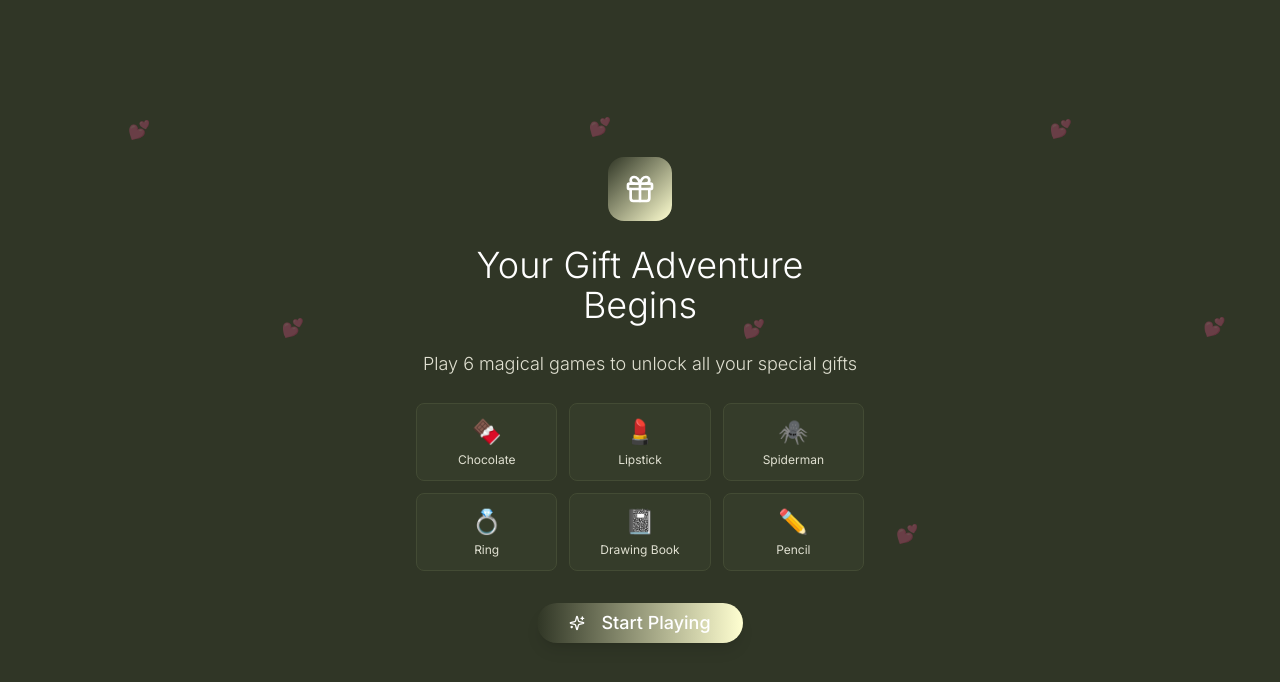
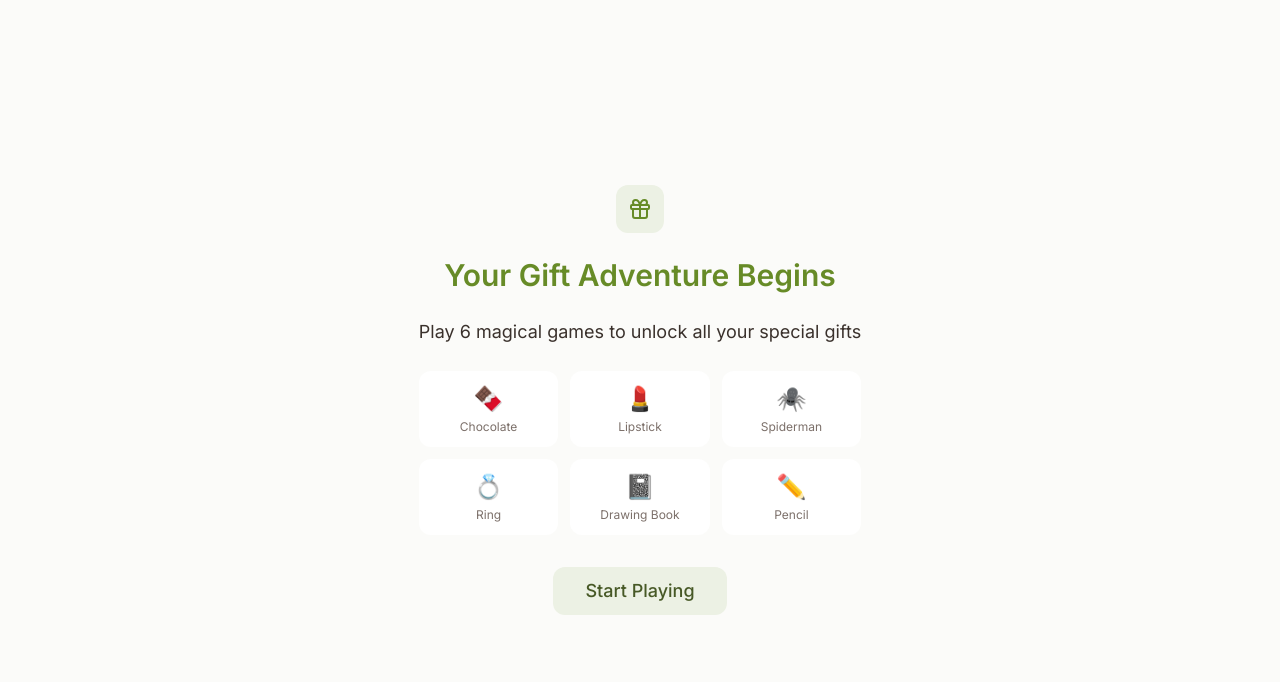
Before and after one commit to akashsundarr/annu-ui, a React (Vite) app: page /gift-box in a window 1280 px wide. Shown: the top 682 px of the page. Built offline with nearby package versions, Linux system fonts and the light colour scheme.

Commit message:
Refactor: Implement light theme with olive accent
Refactor the entire UI to a minimal, clean light theme with a soft olive green accent. Apply light beige background, olive green accents, and updated typography. Remove unnecessary emojis and update layouts for a cozy, romantic feel.

```diff
--- a/src/components/ui/button.tsx
+++ b/src/components/ui/button.tsx
@@ -5,24 +5,25 @@ import { cva, type VariantProps } from "class-variance-authority"
 import { cn } from "@/lib/utils"
 
 const buttonVariants = cva(
-  "inline-flex items-center justify-center gap-2 whitespace-nowrap rounded text-sm font-medium transition-colors focus-visible:outline-none focus-visible:ring-2 focus-visible:ring-ring disabled:pointer-events-none disabled:opacity-50 [&_svg]:pointer-events-none [&_svg]:size-4 [&_svg]:shrink-0",
+  "inline-flex items-center justify-center gap-2 whitespace-nowrap rounded-xl text-sm font-medium transition-colors focus-visible:outline-none focus-visible:ring-2 focus-visible:ring-ring disabled:pointer-events-none disabled:opacity-50 [&_svg]:pointer-events-none [&_svg]:size-4 [&_svg]:shrink-0",
   {
     variants: {
       variant: {
-        default: "bg-primary text-primary-foreground hover:bg-primary/90",
+        default: "bg-secondary text-secondary-foreground hover:bg-accent",
         destructive:
           "bg-destructive text-destructive-foreground hover:bg-destructive/90",
         outline:
-          "border border-border bg-card text-card-foreground hover:bg-accent hover:text-accent-foreground",
+          "border border-border bg-background text-foreground hover:bg-accent",
         secondary:
-          "bg-secondary text-secondary-foreground hover:bg-secondary/90",
+          "bg-secondary text-secondary-foreground hover:bg-accent",
         ghost: "hover:bg-accent hover:text-accent-foreground",
-        link: "text-foreground underline-offset-4 hover:underline",
+        link: "text-primary underline-offset-4 hover:underline",
+        primary: "bg-primary text-primary-foreground hover:bg-primary/90",
       },
       size: {
         default: "h-10 px-4 py-2",
         sm: "h-9 px-3",
-        lg: "h-11 px-8",
+        lg: "h-12 px-6",
         icon: "h-10 w-10",
       },
     },
--- a/src/index.css
+++ b/src/index.css
@@ -5,27 +5,27 @@
 
 @layer base {
   :root {
-    /* Minimalist olive design system */
-    --background: 82 18% 18%; /* Flat olive green #556B2F */
-    --foreground: 60 100% 100%; /* Pure white text */
-    --card: 82 18% 20%; /* Slightly lighter olive for cards */
-    --card-foreground: 60 100% 100%; /* White text on cards */
-    --popover: 82 18% 20%;
-    --popover-foreground: 60 100% 100%;
-    --primary: 82 18% 18%; /* Olive primary */
-    --primary-foreground: 60 100% 100%; /* White on primary */
-    --secondary: 60 100% 91%; /* Muted yellow #FFFACD */
-    --secondary-foreground: 82 18% 18%; /* Olive text on yellow */
-    --muted: 82 18% 22%; /* Muted olive */
-    --muted-foreground: 60 20% 85%; /* Light text for muted */
-    --accent: 60 100% 91%; /* Muted yellow accent */
-    --accent-foreground: 82 18% 18%; /* Olive on yellow */
+    /* Light romantic olive theme */
+    --background: 45 25% 98%; /* Light beige #fdfbf6 */
+    --foreground: 20 14% 20%; /* Dark neutral text */
+    --card: 0 0% 100%; /* Pure white cards */
+    --card-foreground: 82 25% 15%; /* Olive text on cards */
+    --popover: 0 0% 100%;
+    --popover-foreground: 20 14% 20%;
+    --primary: 82 56% 35%; /* Olive green #6b8e23 */
+    --primary-foreground: 0 0% 100%; /* White on olive */
+    --secondary: 82 30% 92%; /* Light olive bg-olive-100 */
+    --secondary-foreground: 82 40% 25%; /* Dark olive text */
+    --muted: 45 15% 95%; /* Very light beige */
+    --muted-foreground: 20 8% 45%; /* Muted text */
+    --accent: 82 30% 92%; /* Light olive accent */
+    --accent-foreground: 82 40% 25%; /* Dark olive on accent */
     --destructive: 0 60% 55%;
-    --destructive-foreground: 60 100% 100%;
-    --border: 82 18% 25%; /* Subtle olive border */
-    --input: 82 18% 25%;
-    --ring: 60 100% 91%; /* Yellow focus ring */
-    --radius: 0.5rem; /* Reduced radius for minimalism */
+    --destructive-foreground: 0 0% 100%;
+    --border: 82 20% 85%; /* Subtle olive border */
+    --input: 82 20% 85%;
+    --ring: 82 56% 35%; /* Olive focus ring */
+    --radius: 0.75rem;
   }
 }
 
@@ -42,11 +42,11 @@
 
 @layer components {
   .minimal-card {
-    @apply bg-card border border-border rounded;
+    @apply bg-card border-0 rounded-xl;
   }
 
   .fade-in-minimal {
-    animation: fadeInMinimal 0.3s ease-out;
+    animation: fadeInMinimal 0.4s ease-out;
   }
 }
 
--- a/src/pages/GiftBox.tsx
+++ b/src/pages/GiftBox.tsx
@@ -32,30 +32,10 @@ const GiftBox = () => {
   ]);
   const navigate = useNavigate();
 
-  // Floating hearts background component
-  const FloatingHearts = () => (
-    <div className="absolute inset-0 pointer-events-none overflow-hidden">
-      {[...Array(8)].map((_, i) => (
-        <div
-          key={i}
-          className="absolute text-pink-300 text-lg animate-bounce opacity-30"
-          style={{
-            left: `${10 + (i * 12)}%`,
-            top: `${15 + (i % 3) * 25}%`,
-            animationDelay: `${i * 0.7}s`,
-            animationDuration: '4s',
-          }}
-        >
-          💕
-        </div>
-      ))}
-    </div>
-  );
-
   // Gift progress indicator
   const GiftProgress = () => (
     <div className="absolute top-6 left-1/2 transform -translate-x-1/2 z-20">
-      <div className="flex items-center gap-2 bg-white/90 backdrop-blur-sm rounded-full px-4 py-2 shadow-lg">
+      <div className="flex items-center gap-2 bg-card rounded-xl px-4 py-2 border border-border">
         <Trophy className="w-4 h-4 text-primary" />
         <span className="text-sm font-medium text-foreground">
           {wonGifts.length}/6 Gifts Unlocked
@@ -104,24 +84,23 @@ const GiftBox = () => {
   // Start Screen
   if (currentStep === 'start') {
     return (
-      <div className="min-h-screen flex items-center justify-center px-6 bg-background relative">
-        <FloatingHearts />
-        <div className="max-w-md mx-auto text-center space-y-8 z-10">
+      <div className="min-h-screen flex items-center justify-center p-4 md:p-8 bg-background font-['Inter']">
+        <div className="max-w-md mx-auto text-center space-y-8">
           <div className="space-y-6 fade-in-minimal">
-            <div className="w-16 h-16 mx-auto bg-gradient-to-br from-primary to-accent rounded-2xl flex items-center justify-center gentle-float">
-              <Gift className="w-8 h-8 text-primary-foreground" />
+            <div className="w-12 h-12 mx-auto bg-secondary rounded-xl flex items-center justify-center">
+              <Gift className="w-6 h-6 text-primary" />
             </div>
-            <h1 className="text-4xl font-light text-foreground mb-4">
+            <h1 className="text-3xl font-semibold text-primary mb-4">
               Your Gift Adventure Begins
             </h1>
-            <p className="text-lg text-muted-foreground font-light leading-relaxed">
+            <p className="text-lg text-foreground leading-relaxed">
               Play 6 magical games to unlock all your special gifts
             </p>
 
-            {/* Gift Preview */}
+            {/* Gift Preview - Keep emojis for gift icons in games */}
             <div className="grid grid-cols-3 gap-3 mt-6">
               {availableGifts.map((gift, index) => (
-                <div key={index} className="text-center p-3 bg-card rounded-lg border gentle-float" style={{animationDelay: `${index * 0.1}s`}}>
+                <div key={index} className="text-center p-3 minimal-card" style={{animationDelay: `${index * 0.1}s`}}>
                   <div className="text-2xl mb-1">{gift.icon}</div>
                   <div className="text-xs text-muted-foreground">{gift.name}</div>
                 </div>
@@ -129,12 +108,12 @@ const GiftBox = () => {
             </div>
           </div>
 
-          <div className="scale-in-minimal">
+          <div className="fade-in-minimal">
             <Button
               onClick={() => setCurrentStep('spin-wheel')}
-              className="bg-gradient-to-r from-primary to-accent hover:from-primary/90 hover:to-accent/90 text-primary-foreground px-8 py-4 rounded-full text-lg font-medium transition-all duration-200 hover:scale-105 shadow-lg border-0"
+              size="lg"
+              className="px-8 py-3 text-lg font-medium"
             >
-              <Sparkles className="mr-2 w-5 h-5" />
               Start Playing
             </Button>
           </div>
@@ -149,27 +128,25 @@ const GiftBox = () => {
     const isLastGift = currentStep === 'gift-card-6';
 
     return (
-      <div className="min-h-screen flex items-center justify-center px-6 bg-background relative">
-        <FloatingHearts />
+      <div className="min-h-screen flex items-center justify-center p-4 md:p-8 bg-background font-['Inter']">
         <GiftProgress />
-        <div className="max-w-md mx-auto text-center space-y-8 z-10">
-          <Card className="minimal-card scale-in-minimal bg-gradient-to-br from-card to-accent/10 border-accent/20">
-            <CardContent className="p-8 text-center">
-              <div className="text-8xl mb-6 gentle-float">
-                {latestGift?.icon}
-              </div>
-              <h3 className="text-3xl font-medium text-foreground mb-4">
-                {latestGift?.name}
-              </h3>
-              <p className="text-muted-foreground font-light italic text-lg leading-relaxed">
-                {latestGift?.caption}
-              </p>
-            </CardContent>
-          </Card>
+        <div className="max-w-md mx-auto text-center space-y-8">
+          <div className="minimal-card p-8 text-center">
+            <div className="text-6xl mb-6">
+              {latestGift?.icon}
+            </div>
+            <h3 className="text-2xl font-semibold text-primary mb-4">
+              {latestGift?.name}
+            </h3>
+            <p className="text-foreground leading-relaxed">
+              {latestGift?.caption}
+            </p>
+          </div>
 
           <Button
             onClick={handleNextGame}
-            className="bg-gradient-to-r from-primary to-accent hover:from-primary/90 hover:to-accent/90 text-primary-foreground px-8 py-3 rounded-full font-medium transition-all duration-200 hover:scale-105 shadow-lg border-0"
+            size="lg"
+            className="px-8 py-3 font-medium"
           >
             {isLastGift ? 'See All Gifts' : 'Next Game'}
             <ArrowRight className="ml-2 w-4 h-4" />
@@ -182,40 +159,23 @@ const GiftBox = () => {
   // Final Screen - All gifts collected
   if (currentStep === 'final') {
     return (
-      <div className="min-h-screen flex items-center justify-center px-6 bg-background relative">
-        <FloatingHearts />
-        {/* Subtle celebration particles */}
-        <div className="absolute inset-0 pointer-events-none opacity-40">
-          {[...Array(12)].map((_, i) => (
-            <div
-              key={i}
-              className="absolute w-2 h-2 bg-accent rounded-full animate-pulse"
-              style={{
-                left: `${Math.random() * 100}%`,
-                top: `${Math.random() * 100}%`,
-                animationDelay: `${i * 0.3}s`,
-                animationDuration: '3s',
-              }}
-            />
-          ))}
-        </div>
-
-        <div className="max-w-md mx-auto text-center space-y-8 z-10">
+      <div className="min-h-screen flex items-center justify-center p-4 md:p-8 bg-background font-['Inter']">
+        <div className="max-w-md mx-auto text-center space-y-8">
           <div className="space-y-6 fade-in-minimal">
-            <div className="w-20 h-20 mx-auto bg-gradient-to-br from-primary to-accent rounded-2xl flex items-center justify-center gentle-float">
-              <Gift className="w-10 h-10 text-primary-foreground" />
+            <div className="w-12 h-12 mx-auto bg-secondary rounded-xl flex items-center justify-center">
+              <Gift className="w-6 h-6 text-primary" />
             </div>
-            <h1 className="text-4xl font-light text-foreground">
+            <h1 className="text-3xl font-semibold text-primary">
               All Gifts Unlocked
             </h1>
-            <p className="text-lg text-muted-foreground font-light">
+            <p className="text-lg text-foreground">
               Amazing job completing all the games
             </p>
 
-            {/* All Gifts Display */}
+            {/* All Gifts Display - Keep emojis for gift reveals */}
             <div className="grid grid-cols-3 gap-4 mt-8">
               {wonGifts.map((gift, index) => (
-                <div key={index} className="text-center p-4 bg-gradient-to-br from-card to-accent/10 rounded-lg border-accent/20 border gentle-float" style={{animationDelay: `${index * 0.1}s`}}>
+                <div key={index} className="text-center p-4 minimal-card">
                   <div className="text-3xl mb-2">{gift.icon}</div>
                   <div className="text-sm text-muted-foreground">{gift.name}</div>
                 </div>
@@ -225,7 +185,8 @@ const GiftBox = () => {
 
           <Button
             onClick={() => navigate('/timeline')}
-            className="bg-gradient-to-r from-primary to-accent hover:from-primary/90 hover:to-accent/90 text-primary-foreground px-8 py-3 rounded-full font-medium transition-all duration-200 hover:scale-105 shadow-lg border-0"
+            size="lg"
+            className="px-8 py-3 font-medium"
           >
             Create Our Timeline
             <ArrowRight className="ml-2 w-4 h-4" />
@@ -237,8 +198,7 @@ const GiftBox = () => {
 
   // Game Components
   return (
-    <div className="min-h-screen bg-background relative">
-      <FloatingHearts />
+    <div className="min-h-screen bg-background">
       <GiftProgress />
       {currentStep === 'spin-wheel' && (
         <SpinWheelGame gifts={availableGifts} onComplete={handleGameComplete} />
```
Also changed, not shown: src/pages/BirthdayWish.tsx (+10 -14 lines), src/pages/Index.tsx (+12 -14 lines), src/pages/NotFound.tsx (+5 -5 lines), src/pages/PhotoGallery.tsx (+14 -13 lines), src/pages/Timeline.tsx (+31 -48 lines).
